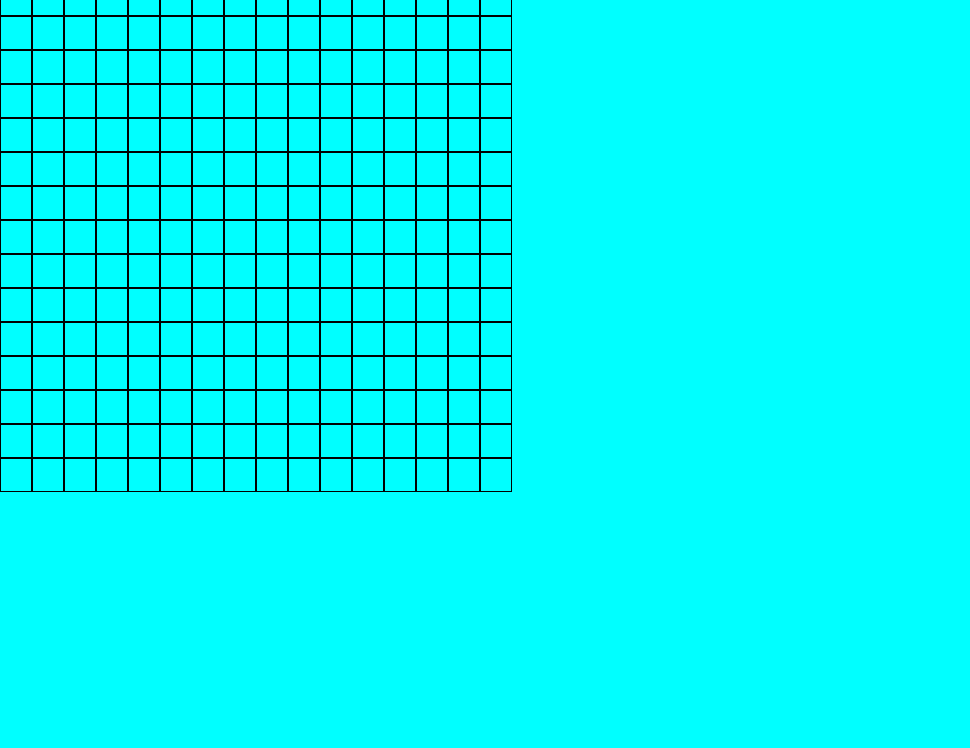
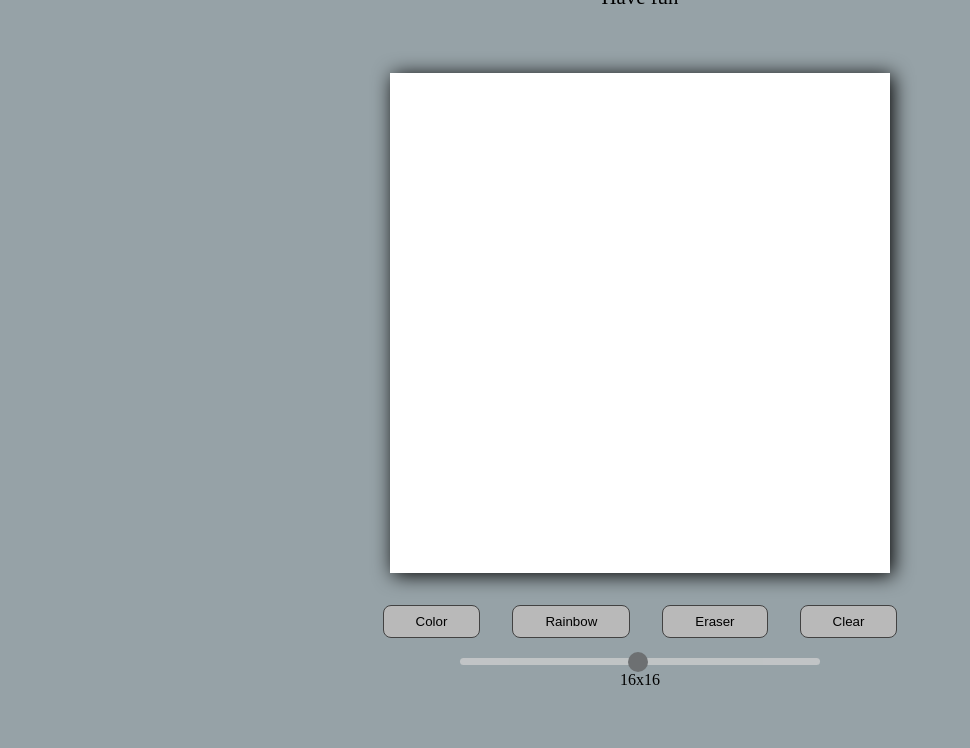
Before and after one commit to JxstKlaus/odin-Etch-a-Sketch, a plain HTML site: page index.html in a window 1280 px wide. Shown: the part 52-800 px from the top of the page, without its empty margins (0-970 px from the left). Drawn offline with Linux system fonts and the light colour scheme.

Commit message:
functional buttons and drawing works

```diff
--- a/index.html
+++ b/index.html
@@ -7,9 +7,27 @@
     <link rel="stylesheet" href="styles.css">
 </head>
 <body>
-    <div class="grid-container">
+    <header>
+        <h1>Etch-a-Sketch</h1>
+        <p>Have fun</p>
+    </header>
+    <main>
+        <div class="grid-container"></div>
+        <div class="ui">
+            <div class="buttons">
+                <button class="color">Color</button>
+                <button class="rainbow">Rainbow</button>
+                <button class="eraser">Eraser</button>
+                <button class="clear">Clear</button>
+            </div>
+            <div class="slider-container">
+                <input type="range" min="1" max="100" value="50" class="slider" id="myRange">
+                <p class="sldier-value">16x16</p>
+            </div>
 
-    </div>
+        </div>
+    </main>
+
 
     <script src="scripts.js"></script>
 </body>
--- a/scripts.js
+++ b/scripts.js
@@ -1,27 +1,94 @@
+const DEFAULT_COLOR = 'black'
+const DEFAULT_MODE = 'color'
+const DEFAULT_SIZE = 16
+
+let currentColor = DEFAULT_COLOR
+let currentMode = DEFAULT_MODE
+let currentSize = DEFAULT_SIZE
+
 const gridContainer = document.querySelector(".grid-container");
-const positionInfo = gridContainer.getBoundingClientRect();
-const gridLength = positionInfo.height;
+const squares = document.querySelectorAll('.item')
+const colorBtn = document.querySelector('.color')
+const rainbowBtn = document.querySelector('.rainbow')
+const eraserBtn = document.querySelector('.eraser')
+const clearBtn = document.querySelector('.clear')
+
+let mouseDown = false
+document.body.onmousedown = () => (mouseDown = true)
+document.body.onmouseup = () => (mouseDown = false)
+
+colorBtn.onclick = ()=> setCurrentMode('color')
+rainbowBtn.onclick = ()=> setCurrentMode('rainbow')
+eraserBtn.onclick = ()=> setCurrentMode('eraser')
+clearBtn.onclick = reloadGrid
 
 
-//function to draw the grid
-const drawGrid = (width, height)=>{
-    itemLength = gridLength / height;
-    for (let row=0; row<height; row++){
+function drawGrid(size){
+    gridItemSize = gridContainer.getBoundingClientRect().width / currentSize;
+    console.log(gridItemSize)
+    for (let row=0; row<size; row++){
         let row = document.createElement("div");
         row.className = 'row'
-        for (let col=0; col<width; col++){
-            let col = document.createElement("div");
-            col.style.width = `${itemLength}px`;
-            col.style.height = `${itemLength}px`;
-            col.className = 'item'
-            row.appendChild(col)
+        for (let col=0; col<size; col++){
+            let item = document.createElement("div");
+            item.style.width = `${gridItemSize}px`;
+            item.style.height = `${gridItemSize}px`;
+            item.className = 'item'
+            item.addEventListener('mouseover', draw)
+            item.addEventListener('mousedown', draw)
+            row.appendChild(item)
         }
 
         gridContainer.appendChild(row)
 
     }
-
-    console.log(itemLength)
 }
 
-drawGrid(16,16);
+function changeSize(newSize){
+    currentSize = newSize
+    reloadGrid()
+}
+
+function reloadGrid(){
+    clearGrid()
+    drawGrid(currentSize)
+}
+
+function clearGrid(){
+    gridContainer.textContent = ''
+}
+
+function setCurrentMode(newMode){
+    activateButton(newMode)
+    currentMode = newMode
+}
+function draw(event){
+    if (event.type === "mouseover" && !mouseDown) return
+    if (currentMode === 'color') event.target.style.backgroundColor = currentColor
+    else if (currentMode === 'eraser') event.target.style.backgroundColor = 'white'
+    else if(currentMode === 'rainbow'){
+        event.target.style.backgroundColor = `rgb(${Math.floor(Math.random()*256)}, ${Math.floor(Math.random()*256)}, ${Math.floor(Math.random()*256)})`
+    }
+
+}
+
+function activateButton(newMode){
+    if (newMode === 'color') colorBtn.classList.add('active')
+    else if (newMode === 'rainbow') rainbowBtn.classList.add('active')
+    else if (newMode === 'eraser') eraserBtn.classList.add('active')
+
+    if (currentMode === 'color') colorBtn.classList.remove('active')
+    else if (currentMode === 'rainbow') rainbowBtn.classList.remove('active')
+    else if (currentMode === 'eraser') eraserBtn.classList.remove('active')
+}
+
+
+
+
+
+
+
+window.onload = ()=>{
+    drawGrid(DEFAULT_SIZE)
+    activateButton(DEFAULT_MODE)
+}
--- a/styles.css
+++ b/styles.css
@@ -4,16 +4,98 @@
     border: none;
 }
 html{
-    background-color: aqua;
-}
+    background-color: rgb(150, 162, 167);
+    header{
+        text-align: center;
+        .h1{
+            font-size: 3rem;
+        }
+        p{
+            font-size: 1.3rem;
+        }
+    }
+    main{
+        display: flex;
+        flex-direction: column;
+        align-items: center;
 
-.grid-container{
-    width: 512px;
-    height: 512px;
-    .row{
-        display: flex;
-        .item{
-            border: 1px solid black;
+        .grid-container{
+            padding: 4rem 0 2rem 0;
+            width: 500px;
+            height: 500px;
+            justify-self: center;
+            filter: drop-shadow(3px 2px 10px black);
+            .row{
+                display: flex;
+                .item{
+                    background-color: white;
+                    user-select: none;
+                }
+            }
+        }
+        .ui{
+            display: flex;
+            flex-direction: column;
+            align-items: center;
+            gap: 20px;
+            .buttons{
+                display: flex;
+                justify-content: center;
+                gap: 2rem;
+            }
+            button{
+                border-radius: 8px;
+                border: 1px solid rgb(66, 66, 66);
+                background-color: rgb(185, 185, 185);
+                padding: .5rem 2rem;
+                cursor: pointer;
+                transition: ease-in-out .1s;
+            }
+            button:hover{
+                transform: scale(1.1);
+            }
+            button.active{
+                background-color: rgb(66, 66, 66);
+                color: white;
+            }
+            .slider-container{
+                width: 100%;
+                display: flex;
+                flex-direction: column;
+                align-items: center;
+                gap: 6px;
+            }
         }
     }
 }
+
+
+.slider {
+    -webkit-appearance: none;
+    width: 70%;
+    height: 7px;
+    border-radius: 5px;
+    background: #d3d3d3;
+    outline: none;
+    opacity: 0.7;
+    -webkit-transition: .2s;
+    transition: opacity .2s;
+  }
+
+  .slider::-webkit-slider-thumb {
+    -webkit-appearance: none;
+    appearance: none;
+    width: 20px;
+    height: 20px;
+    border-radius: 50%;
+    background: #5c5c5c;
+    cursor: pointer;
+  }
+
+  .slider::-moz-range-thumb {
+    width: 20px;
+    height: 20px;
+    border-radius: 50%;
+    background: #5c5c5c;
+    cursor: pointer;
+  }
```
